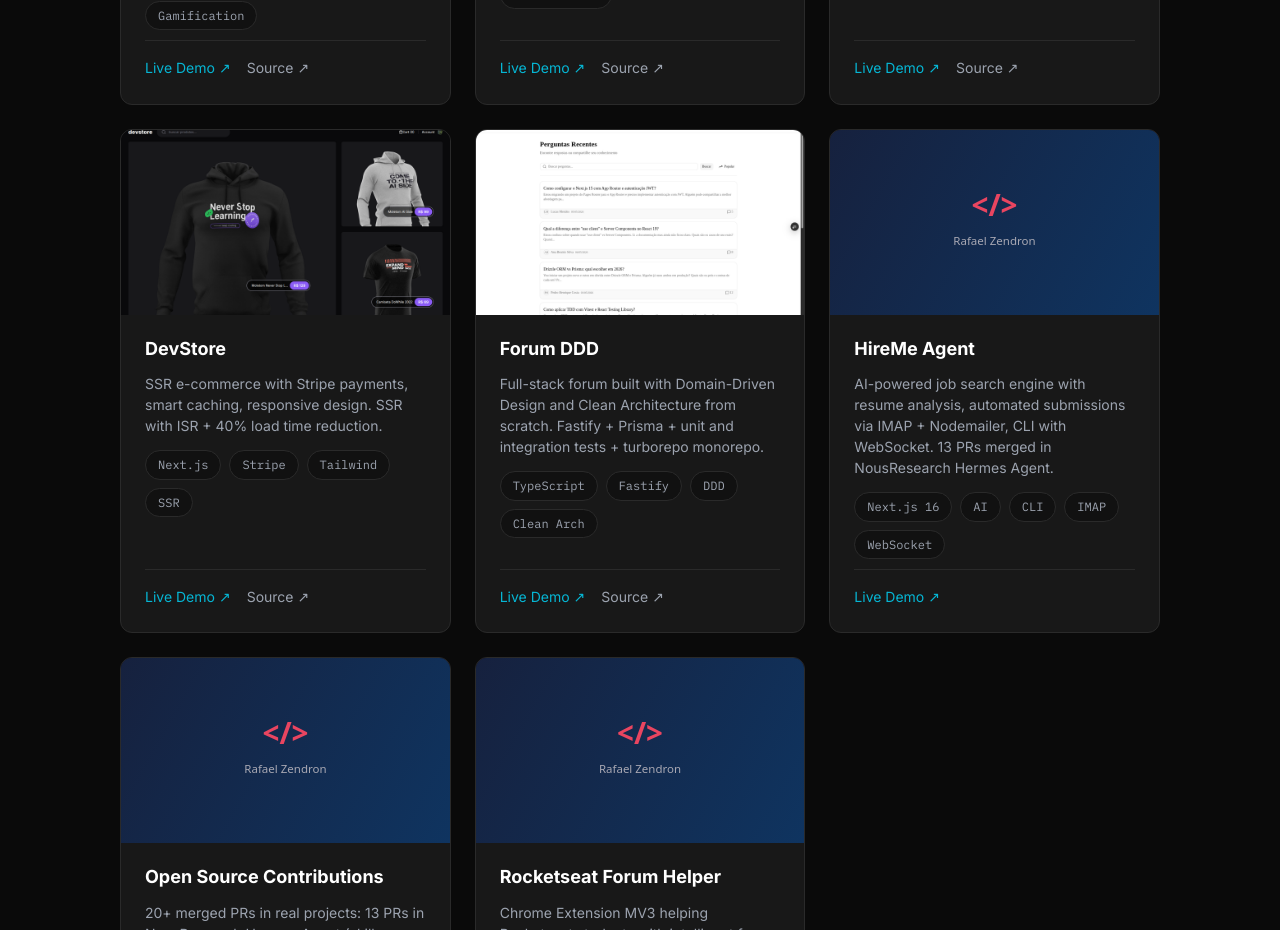
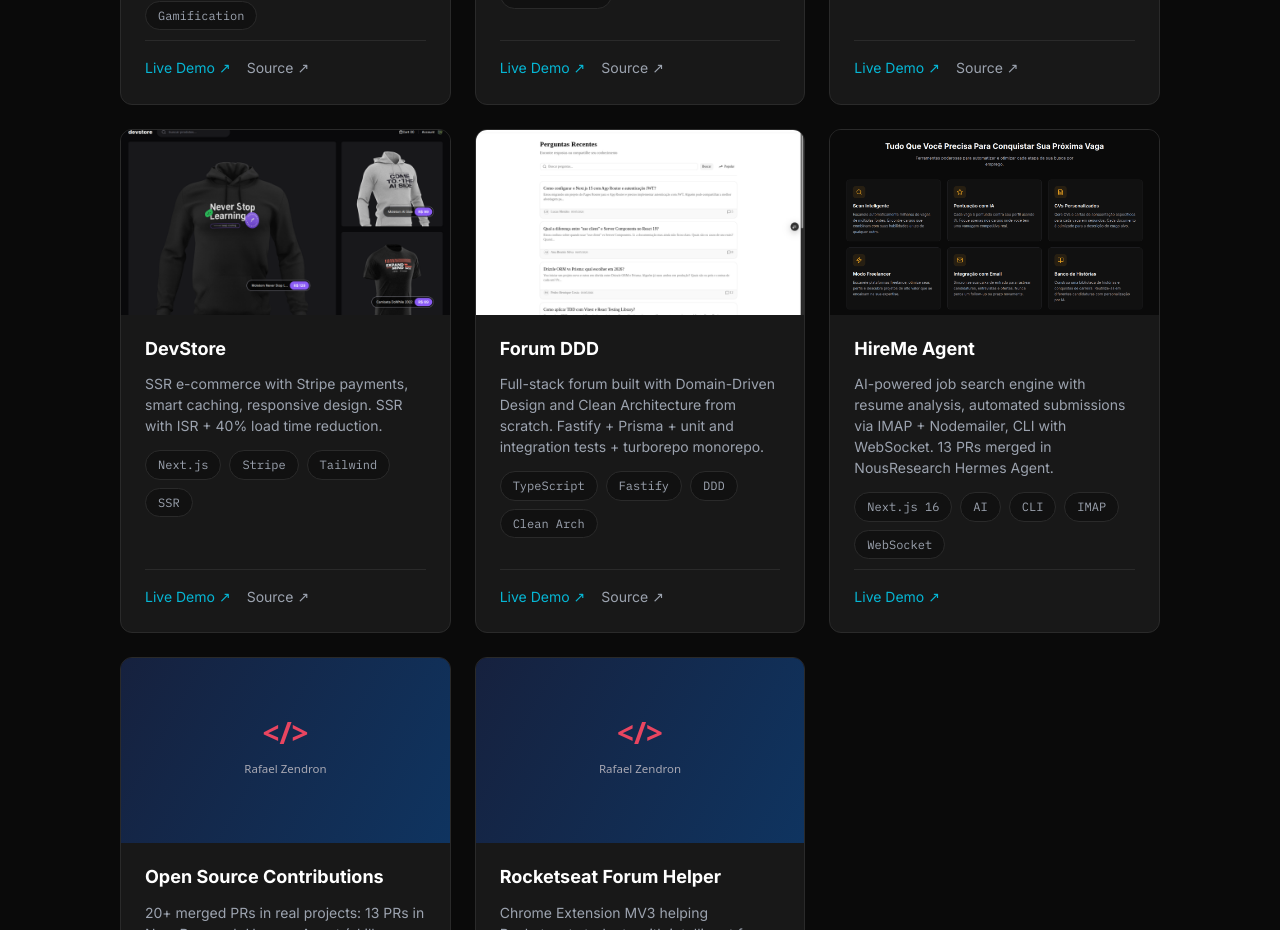
Before and after one commit to rafaumeu/portfolio_dev, a Next.js app: page / in a window 1280 px wide. Shown: the part 1500-2430 px from the top of the page. Built offline with nearby package versions, Linux system fonts and the light colour scheme.

Commit message:
fix: hireme-agent screenshot + correct URL
- Real screenshot from hireme-agent.vercel.app
- Fixed URL: hiremeagent.vercel.app -> hireme-agent.vercel.app

```diff
--- a/src/components/Projects.tsx
+++ b/src/components/Projects.tsx
@@ -51,8 +51,8 @@ const PROJECTS: Project[] = [
     {
         key: "hiremeAgent",
         tags: ["Next.js 16", "AI", "CLI", "IMAP", "WebSocket"],
-        demo: "https://hiremeagent.vercel.app/",
-        image: "/images/placeholder.svg",
+        demo: "https://hireme-agent.vercel.app/",
+        image: "/images/hireme-agent.png",
     },
     {
         key: "openSource",
```
Also changed, not shown: public/images/hireme-agent.png (added).
